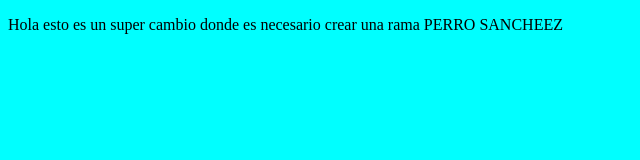
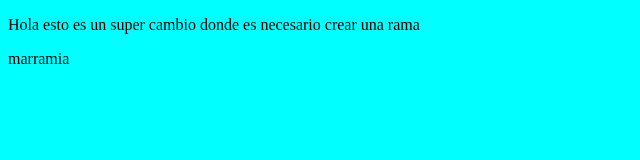
Before and after one commit to torturado/forkybranch, a plain HTML site: page index.html in a window 1280 px wide. Shown: the whole page, without its empty margins (0-640 px from the left). Drawn offline with Linux system fonts and the light colour scheme.

Commit message:
resolución de conflictos

```diff
--- a/index.html
+++ b/index.html
@@ -6,7 +6,7 @@
 </head>
 <body>
 <script src='js/script.js'></script>
-<p>Hola esto es un super cambio donde es necesario crear una rama
-PERRO SANCHEEZ</p>
+<p>Hola esto es un super cambio donde es necesario crear una rama</p>
+<p>marramia</p>
 </body>
 </html>
```
